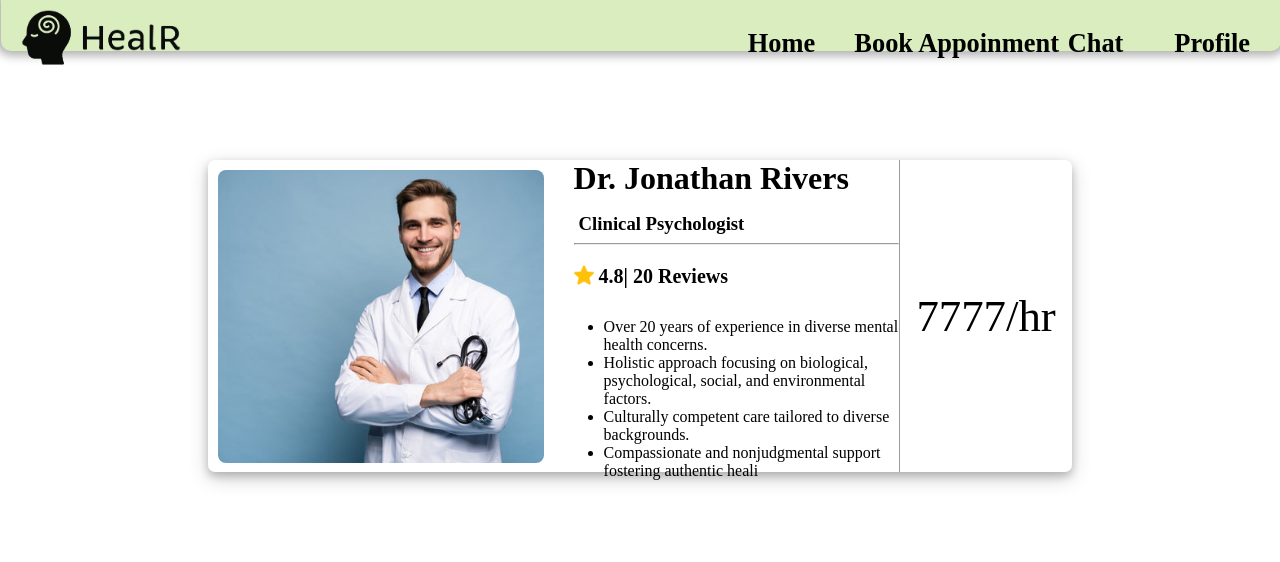
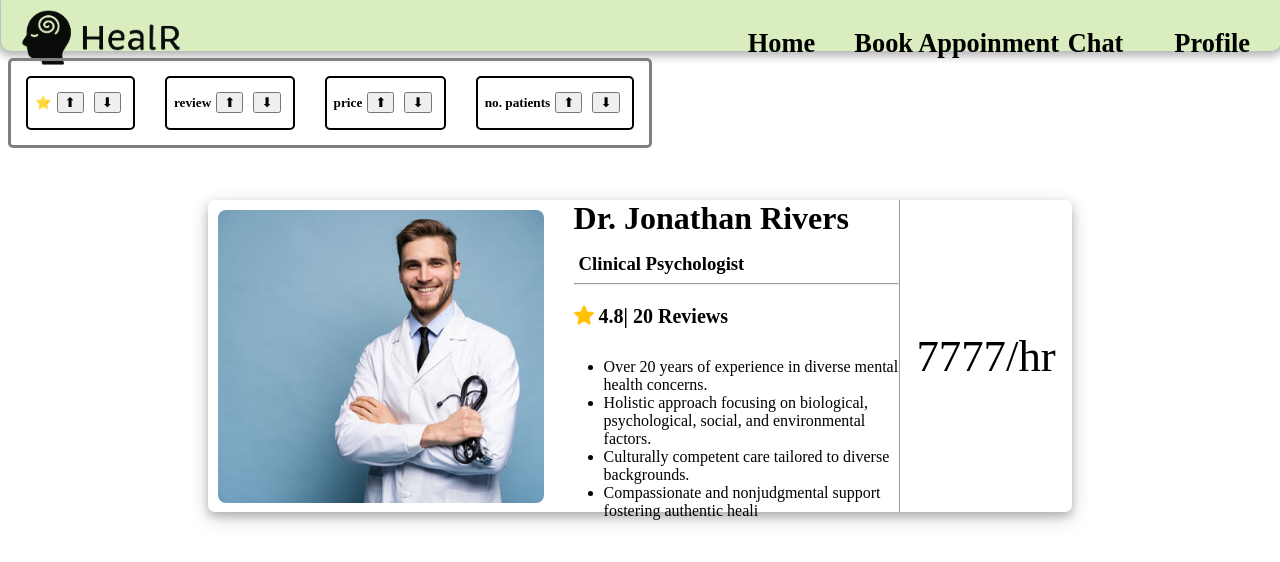
Before and after one commit to Swaraj-1925/HealR-v2.0, a React (Vite) app in the folder Frontend/: page /dashboard/book-appoinmet in a window 1280 px wide. Shown: the top 562 px of the page. Built offline with nearby package versions, Linux system fonts and the light colour scheme; a web font is replaced by a local one.

Commit message:
sort oprtion added degine reamining

```diff
--- a/Frontend/src/Client/Dashboard/clientBookAppointment.jsx
+++ b/Frontend/src/Client/Dashboard/clientBookAppointment.jsx
@@ -13,6 +13,30 @@
     console.log(docid);
 
     return (
+        <>
+        <div className="bookAppointment-sortOption-container">
+             <div className="bookAppointment-sortOption-item sortOption-stars">
+                <h5>&#11088;</h5>
+                <div className="sortOption-stars-up"><button>&#11014;</button></div>
+                <div className="sortOption-stars-down"><button> &#11015;</button></div>
+            </div>
+            <div className="bookAppointment-sortOption-item sortOption-prices">
+                <h5>review</h5>
+                <div className="sortOption-prices-up"><button>&#11014;</button></div>
+                <div className="sortOption-prices-down"><button> &#11015;</button></div>
+            </div>
+            <div className="bookAppointment-sortOption-item sortOption-review">
+                <h5>price</h5>
+                <div className="sortOption-review-up"><button>&#11014;</button></div>
+                <div className="sortOption-review-down"><button> &#11015;</button></div>
+            </div>
+            <div className="bookAppointment-sortOption-item sortOption-numberofpatients">
+                <h5>no. patients</h5>
+                <div className="sortOption-review-up"><button>&#11014;</button></div>
+                <div className="sortOption-review-down"><button> &#11015;</button></div>
+            </div>
+
+        </div>
         <div className="bookAppointment-mainContainer-grid">
             <Link to="doctordes">
                 <div onClick={() => setDocid} className="bookAppoinment-cardContainer-grid">
@@ -48,6 +72,7 @@
                 </div>
             </Link>
         </div>
+        </>
     );
 }
 
--- a/Frontend/src/Client/Dashboard/style/clientBookAppointment.css
+++ b/Frontend/src/Client/Dashboard/style/clientBookAppointment.css
@@ -1,10 +1,38 @@
+.bookAppointment-sortOption-container{
+    position: fixed;
+    top: 4.5vw;
+    display: flex;
+    flex-direction: row;
+    justify-content: center;
+    align-items: center;
+    border: 3px solid grey;
+    /* height: 5vw; */
+    border-radius: 5px;
+
+}
+.bookAppointment-sortOption-item {
+    display: flex;
+    justify-content: center;
+    align-items: center;
+    margin: 15px;
+    border-radius: 5px;
+    border: 2px solid black;
+    padding: 7px;
+}
+.bookAppointment-sortOption-item button{
+    margin:0px 5px 0px ;
+}
+.bookAppointment-sortOption-item h5{
+    padding: 0px;
+    margin: 10px 0px 10px;
+}
 .bookAppointment-mainContainer-grid {
     display: grid;
     justify-content: center;
     grid-template-columns: repeat(1, 1fr);
     gap: 5px;
     align-items: center;
-    margin: 20vh 25vh 2vh;
+    margin: 25vh 25vh 2vh;
 }
 
 .bookAppoinment-cardContainer-grid {
```
